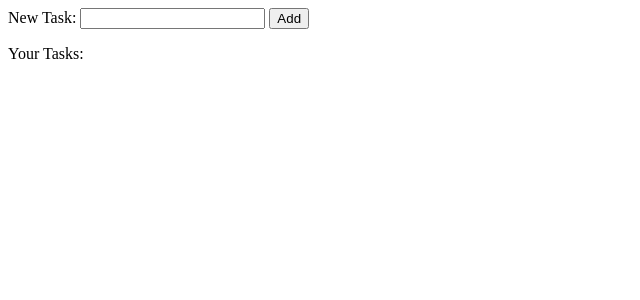
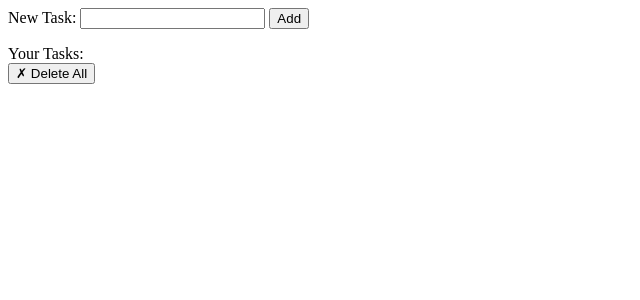
Before and after one commit to abuaesh/Checklist-App, a Flask app: page / in a window 1280 px wide. Shown: the top 300 px of the page, without its empty margins (0-640 px from the left). Run offline with Flask 2, Linux system fonts and the light colour scheme; data that the repository does not hold is empty.

Commit message:
Implement the delete ALL feature

```diff
--- a/app.py
+++ b/app.py
@@ -69,7 +69,7 @@ def set_completed(item_id):
         else:
             return redirect(url_for('index'))
 
-@app.route('/<item_id>/delete', methods=['POST'])
+@app.route('/<item_id>/delete', methods=['DELETE'])
 def delete(item_id):
     error = False
     try:
@@ -86,3 +86,20 @@ def delete(item_id):
             abort (400)
         else:
             return redirect(url_for('index'))
+
+@app.route('/delete_all', methods=['DELETE'])
+def delete_all():
+    error = False
+    try:
+        db.session.query(Todo).delete()
+        db.session.commit()
+    except:
+        db.session.rollback()
+        error = True
+        print('error from server: ' + sys.exc_info())
+    finally:
+        db.session.close()
+        if error:
+            abort (400)
+        else:
+            return redirect(url_for('index'))
--- a/templates/index.html
+++ b/templates/index.html
@@ -10,7 +10,7 @@
                 list-style: none;
                 padding: 0;
                 margin: 0;
-                width: 150px;
+                width: 200px;
             }
             li {
                 clear: both;
@@ -21,7 +21,7 @@
                 border: none;
                 outline: none;
                 float: right;
-                font-size: 20px;
+                font-size: 15px;
                 cursor: pointer;
             }
         </style>
@@ -42,10 +42,14 @@
                     <li>
                         <input class="check-completed" type="checkbox" data-id="{{ d.id }}" {% if d.completed %}checked{% endif %}>
                         {{ d.description}}
-                        <button class="delete-item" data-id="{{ d.id }} " onclick="delete_listener">&cross;</button>
+                        <button class="delete-item" data-id="{{ d.id }} ">&cross;</button>
                     </li>
                 {% endfor %}
             </ul>
+        </div>
+
+        <div>
+            <button id="delete-all-btn"> &cross; Delete All </button>
         </div>
         <script>
             document.getElementById('form').onsubmit = function(e){
@@ -119,16 +123,24 @@
                 console.log("event", e);
                 const itemID = e.target.dataset['id'];
                 fetch('/' + itemID + '/delete', {
-                    method: 'POST',
-                    body: "none",
-                    headers: {
-                        'Content-Type': 'application/json'
-                    }
+                    method: 'DELETE'
                 }).then(function(){
                         window.location.reload(true);
                     });
             }
 
+            const del_all_btn = document.getElementById('delete-all-btn');
+            del_all_btn.onclick = delete_all;
+
+            function delete_all(e)
+            {
+                console.log(e);
+                fetch('/delete_all', {
+                    method: 'DELETE'
+                }).then(function(){
+                    window.location.reload(true);
+                });
+            }
         </script>
     </body>
 </html>
```
